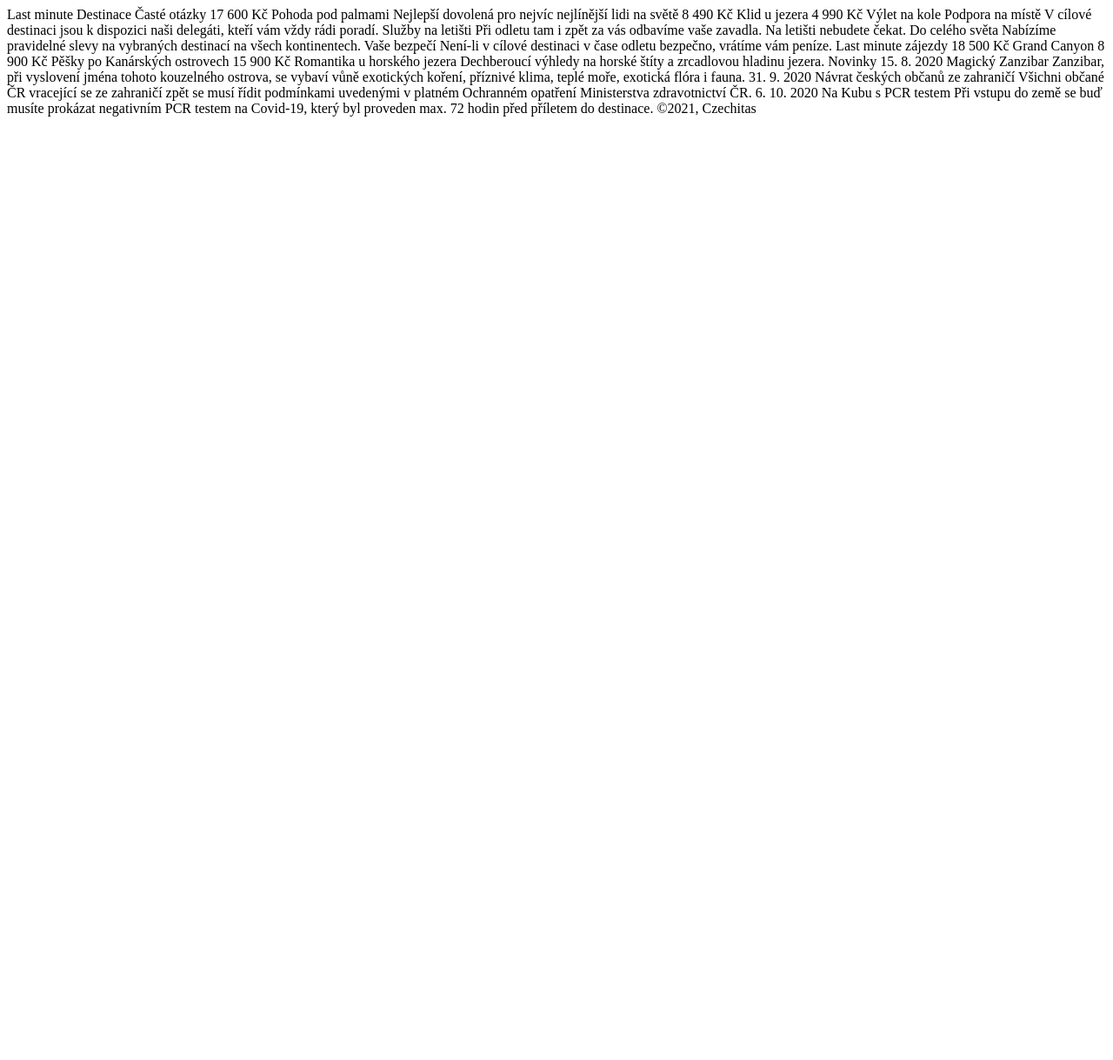
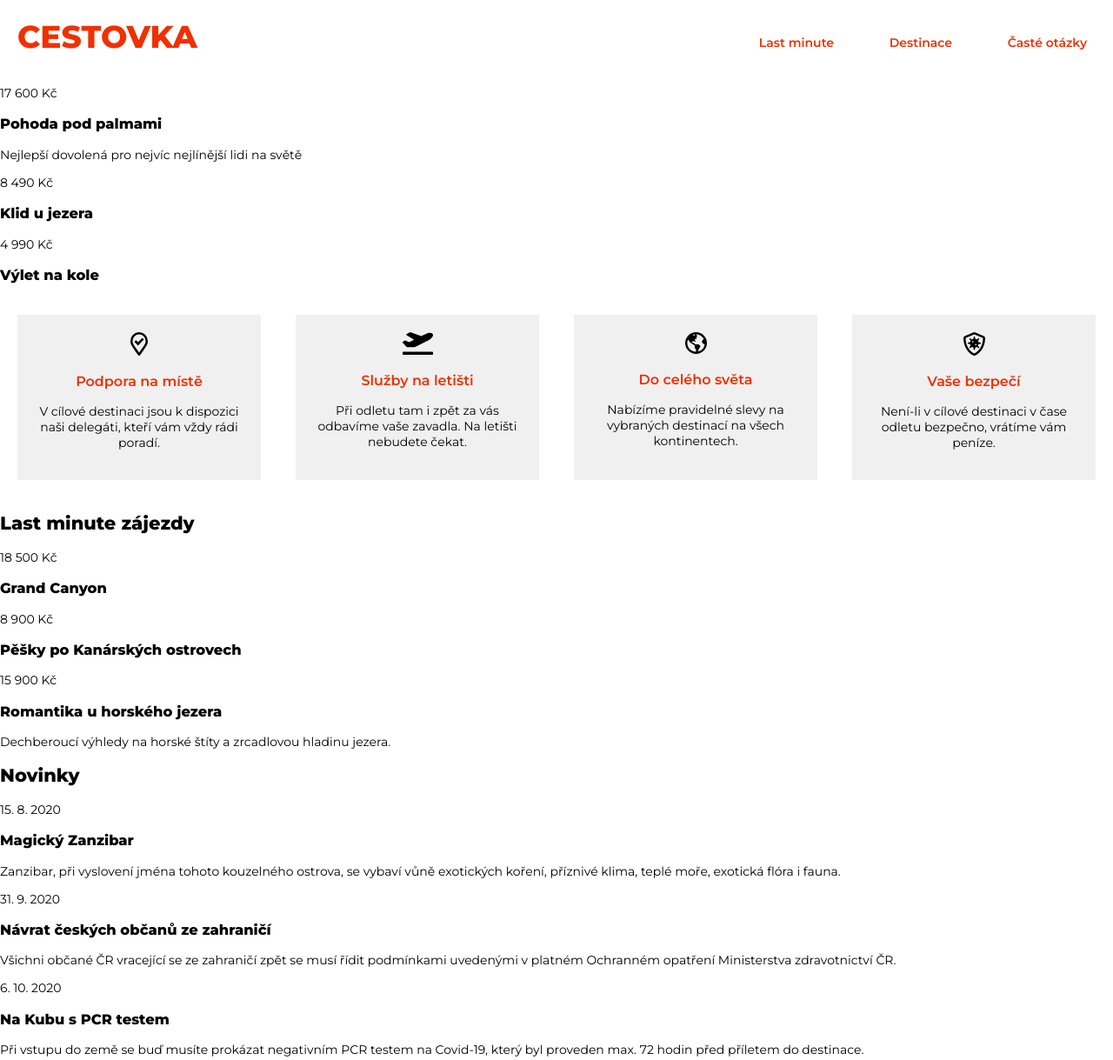
Before and after one commit to HTML-a-CSS-2-Podzim-2021-Online/cestovka-VendulaVankova, a plain HTML site: page index.html in a window 1280 px wide. Shown: the top 1219 px of the page at 87% size. Before the commit the page ends 800 px from the top, so only its background shows below. Drawn offline with Linux system fonts and the light colour scheme.

Commit message:
Základní struktura HTML

```diff
--- /dev/null
+++ b/all.css
@@ -0,0 +1,29 @@
+@import url(common.css);
+@import url(navbar.css);
+@import url(tiles.css);
+@import url(services.css);
+@import url(news.css);
+@import url(footer.css);
+
+
+
+
+
+.services {
+    display: flex;
+    text-align: center;
+}
+
+.service-card {
+    align-items: center;
+    background-color: var(--light-grey);
+    width: 25%;
+    padding: 20px;
+    margin: 20px;
+}
+
+.service-card__title {
+    color: var(--brand-color);
+    font-size: 16px;
+    font-weight: 600;
+}
--- /dev/null
+++ b/common.css
@@ -0,0 +1,17 @@
+:root {
+    --brand-color: #F03000;
+    --light-grey: rgb(240, 240, 240);
+}
+
+
+* {
+    box-sizing: border-box;
+}
+
+body {
+    font-family: 'Montserrat', sans-serif;
+    font-size: 14px;
+    max-width: 1600px;
+	margin: 0 auto;
+    padding: 0;
+}
--- /dev/null
+++ b/footer.css
@@ -0,0 +1,7 @@
+footer {
+    background-color: rgb(68, 68, 68);
+    color: #fff;
+    text-align: center;
+    padding: 20px 0;
+    font-weight: 600;
+  }
--- a/index.html
+++ b/index.html
@@ -4,66 +4,139 @@
 <head>
 	<meta charset="UTF-8">
 	<meta name="viewport" content="width=device-width, initial-scale=1.0">
+	<link rel="stylesheet" href="all.css">
+	<link rel="preconnect" href="https://fonts.googleapis.com">
+	<link rel="preconnect" href="https://fonts.gstatic.com" crossorigin>
+	<link href="https://fonts.googleapis.com/css2?family=Montserrat:wght@400;600;800&display=swap" rel="stylesheet">
 	<title>Cestovka</title>
 </head>
 
 <body>
-	Last minute
-	Destinace
-	Časté otázky
 
-	17 600 Kč
-	Pohoda pod palmami
-	Nejlepší dovolená pro nejvíc nejlínější lidi na světě
+	<!-- navbar -->
+	<div class="navbar">
+		<div class="navbar__logo">Cestovka</div>
+		<ul class="navbar__menu">
+			<li class="navbar__item">
+				<a class="navbar__link" href="#last-minute">Last minute</a></li>
+			<li class="navbar__item">
+				<a class="navbar__link" href="#destinace">Destinace</a></li>
+			<li class="navbar__item">
+				<a class="navbar__link" href="#caste-otazky">Časté otázky</a></li>
+		</ul>
+	</div>
 
-	8 490 Kč
-	Klid u jezera
+	<!-- upper tiles -->
 
-	4 990 Kč
-	Výlet na kole
+	<div class="offer">
 
-	Podpora na místě
-	V cílové destinaci jsou k dispozici naši delegáti, kteří vám vždy rádi poradí.
+		<div class="offer-tiles">
 
-	Služby na letišti
-	Při odletu tam i zpět za vás odbavíme vaše zavadla. Na letišti nebudete čekat.
+			<div class="tile">
+				<div class="tile__price-tag">17 600 Kč</div>
+				<h3 class="tile__title">Pohoda pod palmami</h3>
+				<p class="tile_content">Nejlepší dovolená pro nejvíc nejlínější lidi na světě</p>
+			</div>
 
-	Do celého světa
-	Nabízíme pravidelné slevy na vybraných destinací na všech kontinentech.
+			<div class="tile">
+				<div class="tile__price-tag">8 490 Kč</div>
+				<h3 class="tile__title">Klid u jezera</h3>
+			</div>
 
-	Vaše bezpečí
-	Není-li v cílové destinaci v čase odletu bezpečno, vrátíme vám peníze.
+			<div class="tile">
+				<div class="tile__price-tag">4 990 Kč</div>
+				<h3 class="tile__title">Výlet na kole</h3>
+			</div>
 
-	Last minute zájezdy
+		</div>
 
-	18 500 Kč
-	Grand Canyon
+	</div>
 
-	8 900 Kč
-	Pěšky po Kanárských ostrovech
 
-	15 900 Kč
-	Romantika u horského jezera
-	Dechberoucí výhledy na horské štíty a zrcadlovou hladinu jezera.
+	<!-- services -->
 
-	Novinky
+	<div class="services">
 
-	15. 8. 2020
-	Magický Zanzibar
-	Zanzibar, při vyslovení jména tohoto kouzelného ostrova, se vybaví vůně exotických koření, příznivé klima, teplé moře,
-	exotická flóra i fauna.
+		<div class="service-card">
+			<img class="service-card__img" src="podklady/map.svg" alt="ikona mapy" width="20">
+			<h3 class="service-card__title">Podpora na místě</h2>
+			<p class="service-card__content">V cílové destinaci jsou k dispozici naši delegáti, kteří vám vždy rádi poradí.</p>
+		</div>
+		<div class="service-card">
+			<img class="service-card__img" src="podklady/plane.svg" alt="ikona letadla" width="35">
+			<h3 class="service-card__title">Služby na letišti</h3>
+			<p class="service-card__content">Při odletu tam i zpět za vás odbavíme vaše zavadla. Na letišti nebudete čekat.</p>
+		</div>
+		<div class="service-card">
+			<img class="service-card__img" src="podklady/globe.svg" alt="ikona planety" width="25">
+			<h3 class="service-card__title">Do celého světa</h3>
+			<p class="service-card__content">Nabízíme pravidelné slevy na vybraných destinací na všech kontinentech.</p>
+		</div>
+		<div class="service-card">
+			<img class="service-card__img" src="podklady/shield.svg" alt="ikona obranného štítu" width="25">
+			<h3 class="service-card__title">Vaše bezpečí</h3>
+			<p class="service-card__content">Není-li v cílové destinaci v čase odletu bezpečno, vrátíme vám peníze.</p>
+		</div>
+	</div>
 
-	31. 9. 2020
-	Návrat českých občanů ze zahraničí
-	Všichni občané ČR vracející se ze zahraničí zpět se musí řídit podmínkami uvedenými v platném Ochranném opatření
-	Ministerstva zdravotnictví ČR.
+	<!-- bottom tiles -->
 
-	6. 10. 2020
-	Na Kubu s PCR testem
-	Při vstupu do země se buď musíte prokázat negativním PCR testem na Covid-19, který byl proveden max. 72 hodin před
-	příletem do destinace.
+	<div class="offer">
 
-	©2021, Czechitas
+		<h2 class="offer__h2">Last minute zájezdy</h2>
+
+		<div class="offer-tiles">
+
+			<div class="tile">
+				<div class="tile__price-tag">18 500 Kč</div>
+				<h3 class="tile__title">Grand Canyon</h3>
+			</div>
+
+			<div class="tile">
+				<div class="tile__price-tag">8 900 Kč</div>
+				<h3 class="tile__title">Pěšky po Kanárských ostrovech</h3>
+			</div>
+
+			<div class="tile">
+				<div class="tile__price-tag">15 900 Kč</div>
+				<h3 class="tile__title">Romantika u horského jezera</h3>
+				<p class="tile_content">Dechberoucí výhledy na horské štíty a zrcadlovou hladinu jezera.</p>
+			</div>
+
+		</div>
+	</div>
+	<!-- news -->
+
+	<div class="news">
+
+		<h2 class="news__h2">Novinky</h2>
+
+		<div class="news-cards">
+
+			<div class="news-card">
+				<p class="news-card__date">15. 8. 2020</p>
+				<h3 class="news-card__title">Magický Zanzibar</h3>
+				<p class="news-card__content">Zanzibar, při vyslovení jména tohoto kouzelného ostrova, se vybaví vůně exotických koření, příznivé klima, teplé moře, exotická flóra i fauna.</p>
+			</div>
+
+			<div class="news-card">
+				<p class="news-card__date">31. 9. 2020</p>
+				<h3 class="news-card__title">Návrat českých občanů ze zahraničí</h3>
+				<p class="news-card__content">Všichni občané ČR vracející se ze zahraničí zpět se musí řídit podmínkami uvedenými v platném Ochranném opatření Ministerstva zdravotnictví ČR.</p>
+			</div>
+
+			<div class="news-card">
+				<p class="news-card__date">6. 10. 2020</p>
+				<h3 class="news-card__title">Na Kubu s PCR testem</h3>
+				<p class="news-card__content">Při vstupu do země se buď musíte prokázat negativním PCR testem na Covid-19, který byl proveden max. 72 hodin před příletem do destinace.</p>
+			</div>
+
+
+		</div>
+
+	</div>
+
+	<footer>©2021, Czechitas</footer>
 </body>
 
 </html>
--- /dev/null
+++ b/navbar.css
@@ -0,0 +1,37 @@
+.navbar {
+    padding: 20px 0;
+    display: flex;
+}
+
+.navbar__logo {
+    color: var(--brand-color);
+    text-transform: uppercase;
+    font-weight: 800;
+    font-size: 36px;
+    padding-left: 20px;
+}
+
+.navbar__menu {
+    list-style: none;
+    margin: 0 0 0 auto;
+    padding: 0;
+}
+
+.navbar__item {
+  display: inline-block;
+  font-weight: 600;
+}
+
+.navbar__link {
+    display: inline-block;
+    color: var(--brand-color);
+    text-decoration: none;
+    padding: 20px 30px;
+}
+
+.navbar__link:hover {
+  color: white;
+  background-color: var(--brand-color);
+  text-decoration: none;
+  padding: 20px 30px;
+}
```
Also changed, not shown: news.css (added), services.css (added), tiles.css (added).
